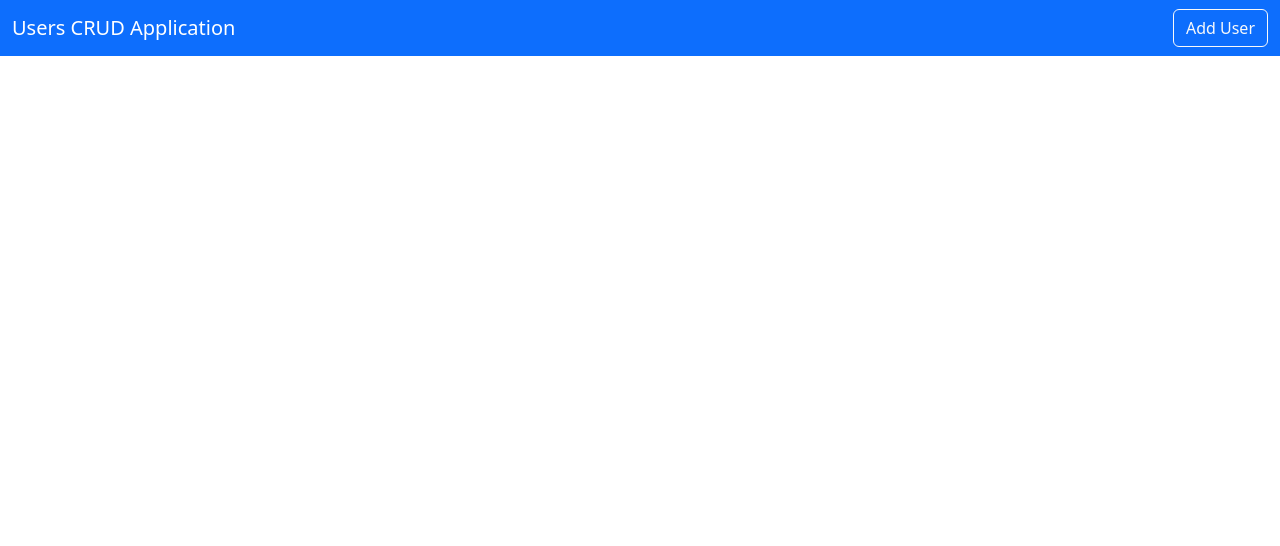
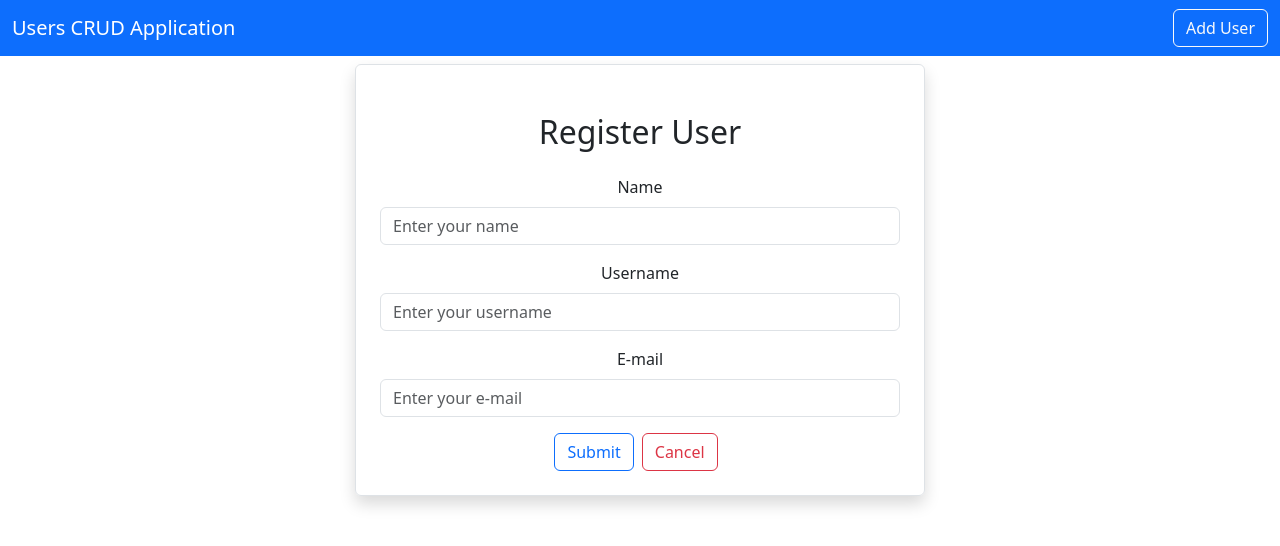
Before and after one commit to rubinnum/crud-spring-react-mysql, a React (Vite) app in the folder users-crud-frontend/: page /edituser/1 in a window 1280 px wide. Shown: the top 546 px of the page. Built offline with nearby package versions, Linux system fonts and the light colour scheme; no server answers.

Commit message:
edit users routing configured

```diff
--- a/users-crud-frontend/src/App.jsx
+++ b/users-crud-frontend/src/App.jsx
@@ -3,6 +3,7 @@
 import Home from "./pages/Home.jsx";
 import {BrowserRouter as Router, Routes, Route} from "react-router-dom";
 import AddUser from "./users/AddUser.jsx";
+import EditUser from "./users/EditUser.jsx";
 
 function App() {
 
@@ -13,6 +14,7 @@
                 <Routes>
                     <Route path="/" element={<Home/>}></Route>
                     <Route path="/adduser" element={<AddUser/>}></Route>
+                    <Route path="/edituser/:id" element={<EditUser/>}></Route>
                 </Routes>
             </Router>
         </div>
--- a/users-crud-frontend/src/pages/Home.jsx
+++ b/users-crud-frontend/src/pages/Home.jsx
@@ -1,12 +1,12 @@
 import React, {useEffect, useState} from 'react';
 import backend_api from "../api/backend_api.js";
+import {Link} from "react-router-dom";
 
 function Home() {
     const [users, setUsers] = useState([]);
 
     const getAllUsers = async () => {
         const allUsers = await backend_api.get("/users");
-        console.log(allUsers.data)
         setUsers(allUsers.data);
     }
 
@@ -38,7 +38,7 @@
                                         <td>{user.email}</td>
                                         <td>
                                             <button className="btn btn-primary mx-2">View</button>
-                                            <button className="btn btn-outline-primary mx-2">Edit</button>
+                                            <Link className="btn btn-outline-primary mx-2" to={`/edituser/${user.id}`}>Edit</Link>
                                             <button className="btn btn-danger mx-2">Delete</button>
                                         </td>
                                     </tr>);
--- a/users-crud-frontend/src/users/AddUser.jsx
+++ b/users-crud-frontend/src/users/AddUser.jsx
@@ -50,7 +50,7 @@
                 </div>
             </div>
         </div>
-);
+    );
 }
 
 export default AddUser;
--- a/users-crud-frontend/src/users/EditUser.jsx
+++ b/users-crud-frontend/src/users/EditUser.jsx
@@ -0,0 +1,66 @@
+import React, {useEffect, useState} from 'react';
+import {Link, useNavigate, useParams} from "react-router-dom";
+import backend_api from "../api/backend_api.js";
+
+function EditUser() {
+    const navigate = useNavigate();
+    const {id: userId} = useParams();
+
+    const [user, setUser] = useState({
+        "name": "",
+        "username": "",
+        "email": ""
+    });
+    const {name, username, email} = user
+
+    const loadUser = async (userId) => {
+        const currentUser = await backend_api.get(`/user/${userId}`);
+        setUser(currentUser.data);
+    }
+
+    useEffect(() => {
+        loadUser(userId);
+    }, []);
+
+    const onInputChange = (e) => {
+        setUser({...user, [e.target.name]: e.target.value})
+    }
+
+    const editUser = async (e) => {
+        e.preventDefault();
+        await backend_api.put(`/user/${userId}`, user);
+        navigate("/");
+    }
+
+    return (
+        <div className="container">
+            <div className="row">
+                <div className="col-md-6 border offset-md-3 rounded p-4 mt-2 shadow">
+                    <h2 className="text-center m-4">Register User</h2>
+                    <form onSubmit={(e) => editUser(e)}>
+                        <div className="mb-3">
+                            <label htmlFor="name" className="form-label">Name</label>
+                            <input type="text" className="form-control" placeholder="Enter your name" name="name"
+                                   id="name" value={name} onChange={(e) => onInputChange(e)}/>
+                        </div>
+                        <div className="mb-3">
+                            <label htmlFor="username" className="form-label">Username</label>
+                            <input type="text" className="form-control" placeholder="Enter your username"
+                                   name="username"
+                                   id="username" value={username} onChange={(e) => onInputChange(e)}/>
+                        </div>
+                        <div className="mb-3">
+                            <label htmlFor="email" className="form-label">E-mail</label>
+                            <input type="text" className="form-control" placeholder="Enter your e-mail" name="email"
+                                   id="email" value={email} onChange={(e) => onInputChange(e)}/>
+                        </div>
+                        <button type="submit" className="btn btn-outline-primary">Submit</button>
+                        <Link className="btn btn-outline-danger mx-2" to="/">Cancel</Link>
+                    </form>
+                </div>
+            </div>
+        </div>
+    );
+}
+
+export default EditUser;
```
